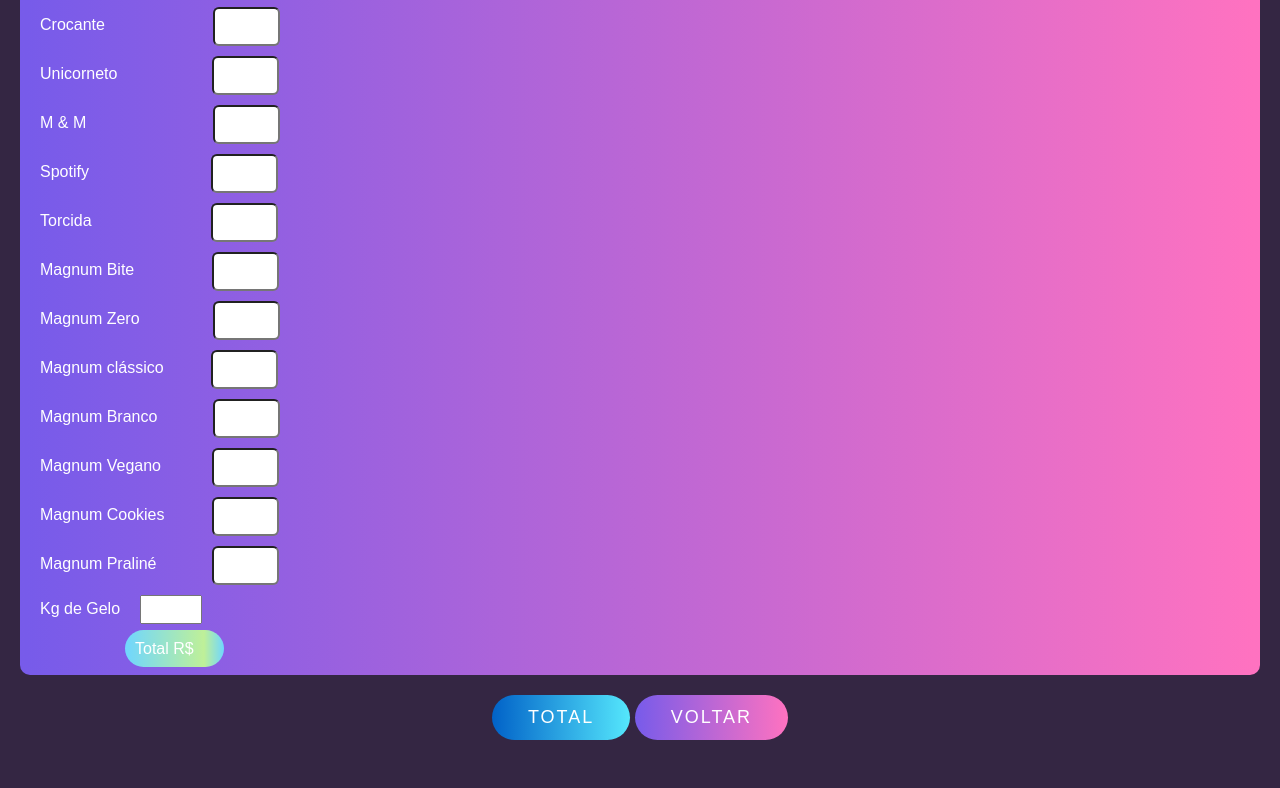
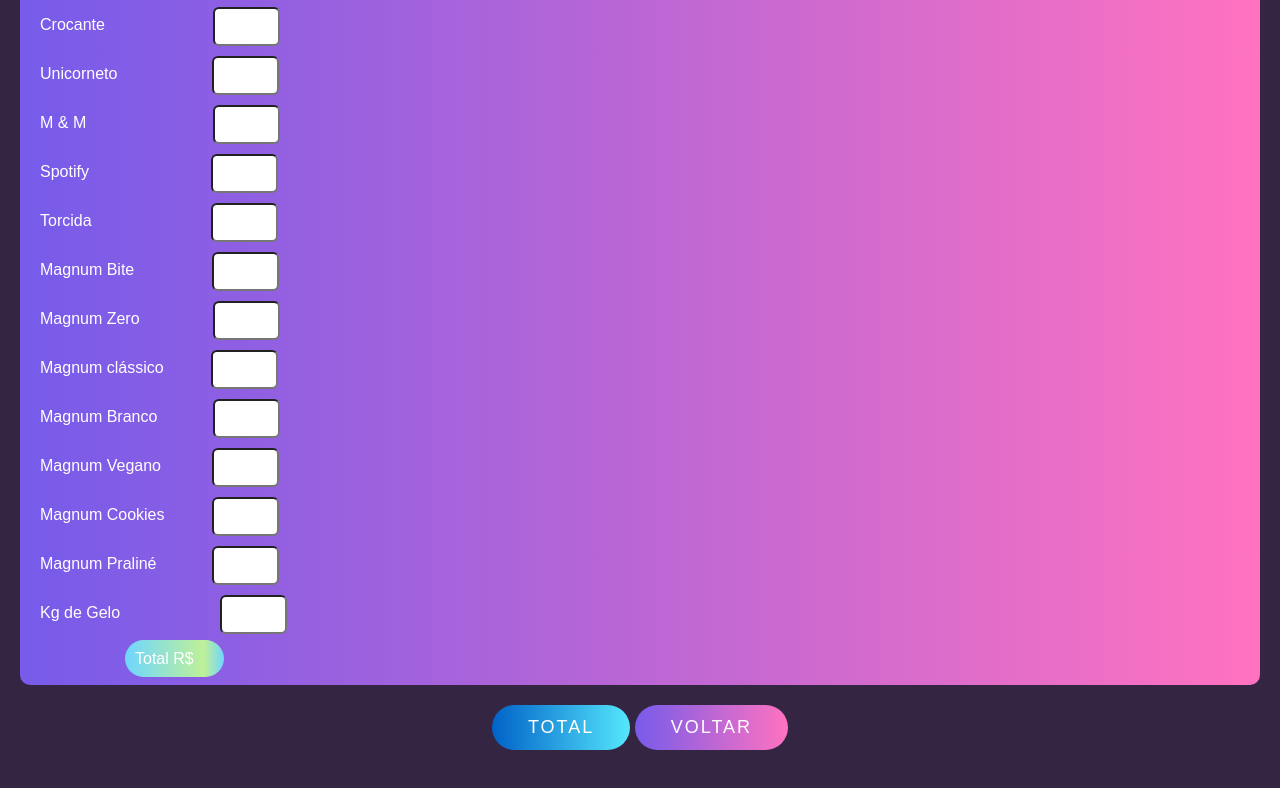
Before and after one commit to Reynanz/sorv_test, a plain HTML site: page caixas.html in a window 1280 px wide. Shown: the part 967-1755 px from the top of the page. Drawn offline with Linux system fonts and the light colour scheme.

Commit message:
Update style.css

```diff
--- a/style.css
+++ b/style.css
@@ -354,7 +354,15 @@ form {
     font-size: 10px;
 
 }
+.gelo {
+    position: relative;
+    left: 80px;
+    line-height: 35px;
+    border-radius: 6px;
+    padding:0 12px;
+    font-size: 10px;
 
+}
 p{
    text-align: center;
    min-heigth: 200hv;
```
